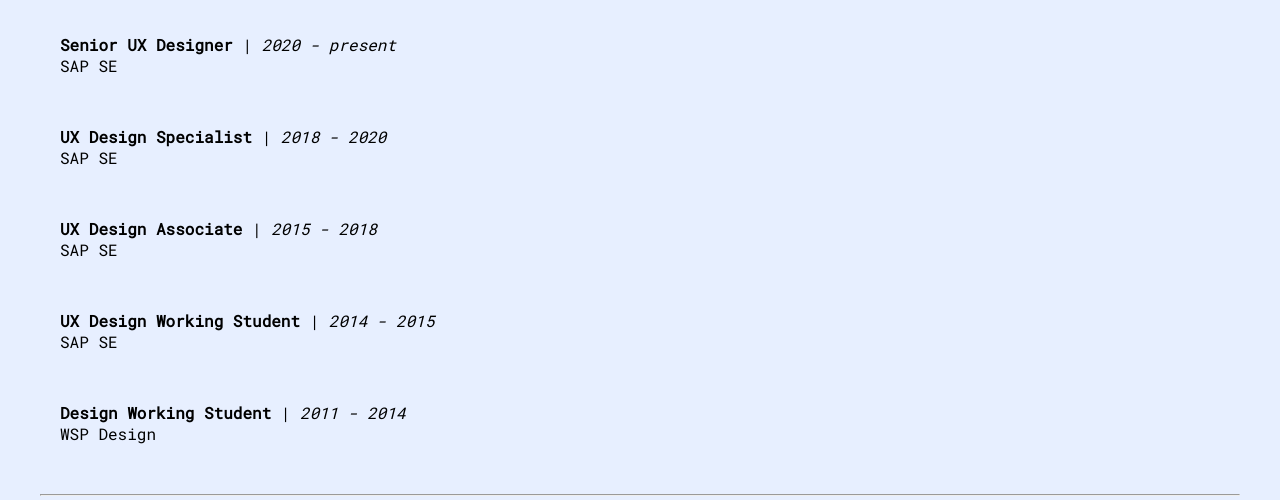
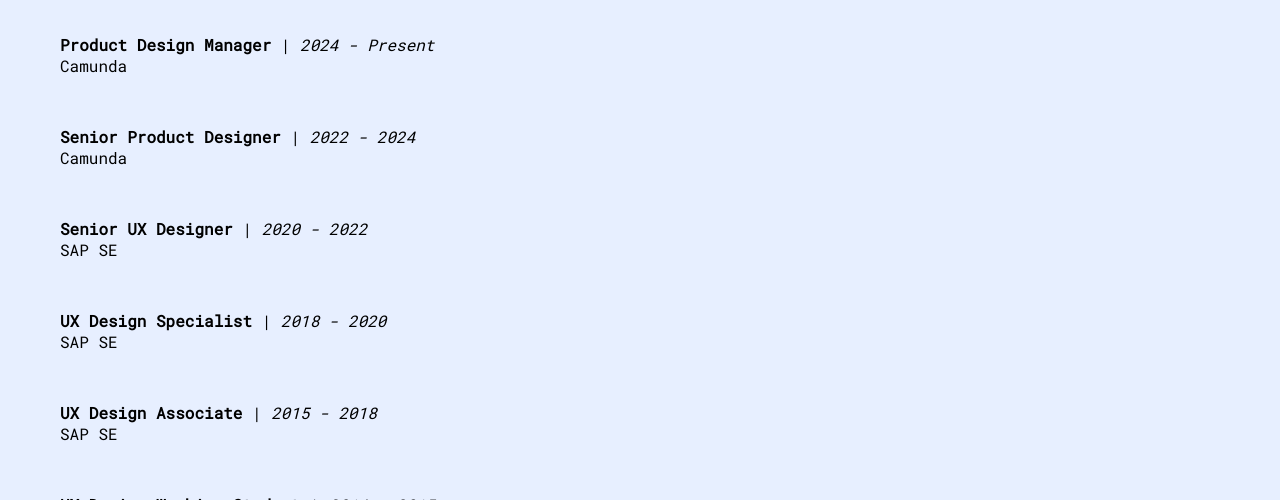
Before and after one commit to kostkaro/portfolio, a plain HTML site: page about.html in a window 1280 px wide. Shown: the part 600-1100 px from the top of the page. Drawn offline with Linux system fonts and the light colour scheme.

Commit message:
Update about.html

```diff
--- a/about.html
+++ b/about.html
@@ -85,7 +85,17 @@
   <div class="experience">
     <h1>My experience</h1>
     <p>
-        <b>Senior UX Designer</b> | <i>2020 - present</i>
+        <b>Product Design Manager</b> | <i>2024 - Present</i>
+        <br>
+        Camunda
+    </p>
+    <p>
+        <b>Senior Product Designer</b> | <i>2022 - 2024</i>
+        <br>
+        Camunda
+    </p>
+    <p>
+        <b>Senior UX Designer</b> | <i>2020 - 2022</i>
         <br>
         SAP SE
     </p>
```
